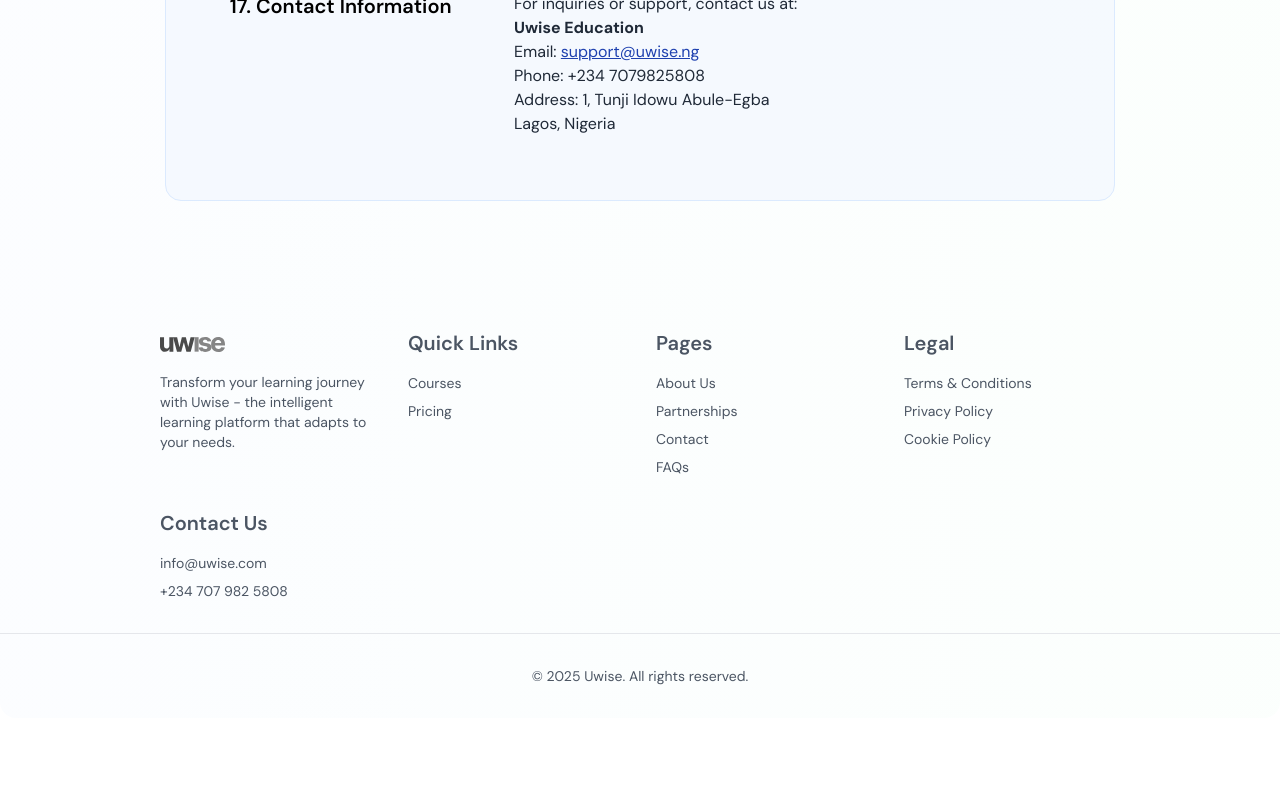
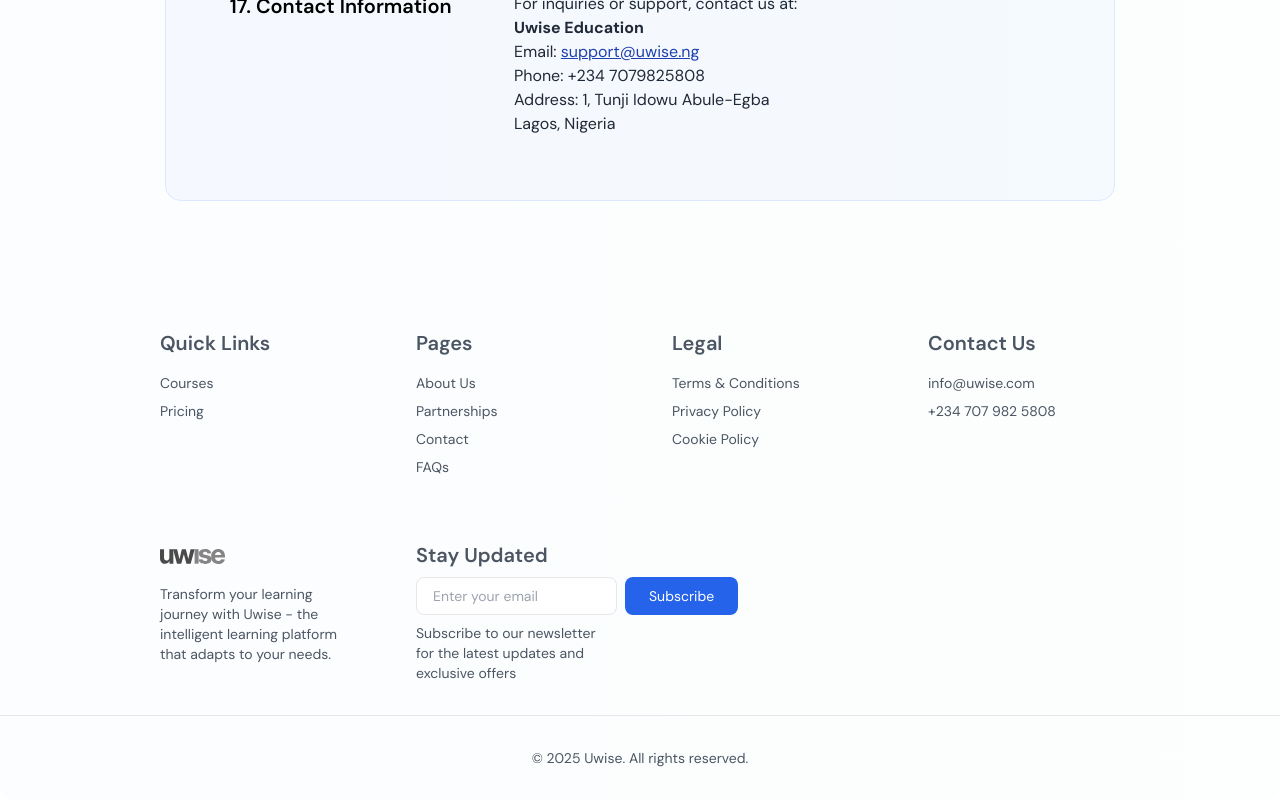
Before and after one commit to alextoyinore/wize, a Next.js app: page /terms in a window 1280 px wide. Shown: the part 2041-2841 px from the top of the page. Before the commit the page ends 2759 px from the top, so only its background shows below. Built offline with nearby package versions, Linux system fonts and the light colour scheme; no server answers.

Commit message:
updating footer

```diff
--- a/src/app/(auth)/login/page.js
+++ b/src/app/(auth)/login/page.js
@@ -94,8 +94,8 @@
   }
 
   return (
-    <div className="h-screen-[calc(100vh-2rem)] flex items-center justify-center">
-      <div className="max-w-md w-full space-y-8 p-8 bg-white">
+    <div className="h-screen-[35vh] flex items-center justify-center">
+      <div className="max-w-md w-full space-y-8 p-4">
       <div>
           <h2 className="mt-6 text-center text-3xl font-extrabold text-blue-800">
             Sign in
--- a/src/app/(auth)/register/page.js
+++ b/src/app/(auth)/register/page.js
@@ -125,8 +125,8 @@
   }
 
   return (
-    <div className="min-h-screen-[calc(100vh-2rem)] flex items-center justify-center">
-      <div className="max-w-md w-full space-y-8 p-8 bg-white">
+    <div className="min-h-screen-[35vh] flex items-center justify-center">
+      <div className="max-w-md w-full space-y-8 p-4">
         <div>
           <h2 className="lg:mt-6 text-center text-3xl font-extrabold text-blue-800">
             Create Account
--- /dev/null
+++ b/src/app/api/subscribe/route.js
@@ -0,0 +1,42 @@
+import { NextResponse } from 'next/server'
+import { connectToMongoDB } from '@/lib/mongodb'
+import { usersCollection } from '@/lib/mongodb'
+
+export async function POST(request) {
+  try {
+    const { email } = await request.json()
+
+    if (!email || !email.includes('@')) {
+      return NextResponse.json(
+        { error: 'Please enter a valid email address' },
+        { status: 400 }
+      )
+    }
+
+    // Check if email already exists
+    const existing = await usersCollection.findOne({ email })
+    if (existing) {
+      return NextResponse.json(
+        { error: 'This email is already subscribed' },
+        { status: 400 }
+      )
+    }
+
+    // Add to subscribers collection
+    await usersCollection.insertOne({
+      email,
+      subscribedAt: new Date(),
+      isSubscribed: true
+    })
+
+    return NextResponse.json({
+      message: 'Thank you for subscribing!'
+    })
+  } catch (error) {
+    console.error('Error subscribing:', error)
+    return NextResponse.json(
+      { error: 'Failed to subscribe. Please try again later.' },
+      { status: 500 }
+    )
+  }
+}
--- a/src/app/courses/[id]/enroll/page.js
+++ b/src/app/courses/[id]/enroll/page.js
@@ -99,6 +99,27 @@
 
     setAddingToCart(true)
     try {
+      // First check if course is already in cart
+      const cartResponse = await fetch('/api/cart', {
+        headers: {
+          'Authorization': `Bearer ${token}`
+        }
+      })
+
+      if (!cartResponse.ok) {
+        throw new Error('Failed to check cart')
+      }
+
+      const cartData = await cartResponse.json()
+      const isCourseInCart = cartData.cart.some(item => item.courseId === id)
+
+      if (isCourseInCart) {
+        // If course is already in cart, redirect to checkout
+        router.push('/checkout')
+        return
+      }
+
+      // If not in cart, proceed with adding
       const response = await fetch(`/api/courses/${id}/cart`, {
         method: 'POST',
         headers: {
--- a/src/components/Footer.js
+++ b/src/components/Footer.js
@@ -1,25 +1,56 @@
 'use client'
 
+import { useState } from 'react'
 import Image from 'next/image'
 import Logo from '@/assets/uwise.svg'
 import Link from 'next/link'
 
 export default function Footer() {
+    const [email, setEmail] = useState('')
+    const [subscriptionMessage, setSubscriptionMessage] = useState('')
+
+    const handleSubmit = async (e) => {
+        e.preventDefault()
+
+        try {
+            const response = await fetch('/api/subscribe', {
+                method: 'POST',
+                headers: {
+                    'Content-Type': 'application/json',
+                },
+                body: JSON.stringify({ email }),
+            })
+
+            const data = await response.json()
+
+            if (!response.ok) {
+                throw new Error(data.error || 'Failed to subscribe')
+            }
+
+            setSubscriptionMessage('Thank you for subscribing!')
+            setEmail('')
+        } catch (error) {
+            setSubscriptionMessage(error.message)
+        }
+    }
+
+    // useEffect(() => {
+    //     const fetchSubscribers = async () => {
+    //         try {
+    //             const response = await fetch('/api/subscribers')
+    //             const data = await response.json()
+    //             setSubscribers(data)
+    //         } catch (error) {
+    //             console.error('Error fetching subscribers:', error)
+    //         }
+    //     }
+    //     fetchSubscribers()
+    // }, [])
+
     return (
         <footer className="text-gray-600 py-4 mt-12 text-sm w-full">
             <div className="mx-auto">
-                <div className="grid grid-cols-1 md:grid-cols-4 gap-8 w-[90%] md:w-[75%] mx-auto">
-                    <div className="">
-                        <Image
-                            src={Logo}
-                            alt="Uwise Logo"
-                            height={15}
-                            className="mb-5 mt-2 filter grayscale brightness-100 hover:grayscale-0 hover:brightness-100 transition-all duration-200 cursor-pointer"
-                        />
-                        <p className="text-gray-600">
-                            Transform your learning journey with Uwise - the intelligent learning platform that adapts to your needs.
-                        </p>
-                    </div>
+                <div className="grid grid-cols-1 md:grid-cols-4 gap-8 lg:gap-16 w-[90%] md:w-[75%] mx-auto">
                     <div className="">
                         <h3 className="text-xl font-semibold mb-4">Quick Links</h3>
                         <ul className="space-y-2">
@@ -52,6 +83,45 @@
                             <li><Link href="tel:+2347079825808" className="text-gray-600 hover:text-blue-800 transition-colors duration-200">+234 707 982 5808</Link></li>
                         </ul>
                     </div>
+                    <div className="">
+                        <Image
+                            src={Logo}
+                            alt="Uwise Logo"
+                            height={15}
+                            className="mb-5 mt-2 filter grayscale brightness-100 hover:grayscale-0 hover:brightness-100 transition-all duration-200 cursor-pointer"
+                        />
+                        <p className="text-gray-600">
+                            Transform your learning journey with Uwise - the intelligent learning platform that adapts to your needs.
+                        </p>
+                    </div>
+
+                    <div className="">
+                            <h3 className="text-xl font-semibold mb-2">Stay Updated</h3>
+                            <form onSubmit={handleSubmit} className="flex gap-2 max-w-md mx-auto">
+                                <input
+                                    type="email"
+                                    placeholder="Enter your email"
+                                    value={email}
+                                    onChange={(e) => setEmail(e.target.value)}
+                                    className="flex-1 px-4 py-2 border rounded-lg focus:outline-none focus:ring-2 focus:ring-blue-500"
+                                    required
+                                />
+                                <button
+                                    type="submit"
+                                    className="px-6 py-2 bg-blue-600 text-white rounded-lg hover:bg-blue-700 transition-colors"
+                                >
+                                    Subscribe
+                                </button>
+                            </form>
+                            <p className="text-gray-600 mt-2">Subscribe to our newsletter for the latest updates and exclusive offers</p>
+
+                            {subscriptionMessage && (
+                                <p className={`mt-2 ${subscriptionMessage.includes('Thank you') ? 'text-green-600' : 'text-red-600'}`}>
+                                    {subscriptionMessage}
+                                </p>
+                            )}
+
+                        </div>
                 </div>
                 <div className="mt-8 mb-4 pt-8 border-t border-gray-200 text-center">
                     <p className="text-gray-600">
```
